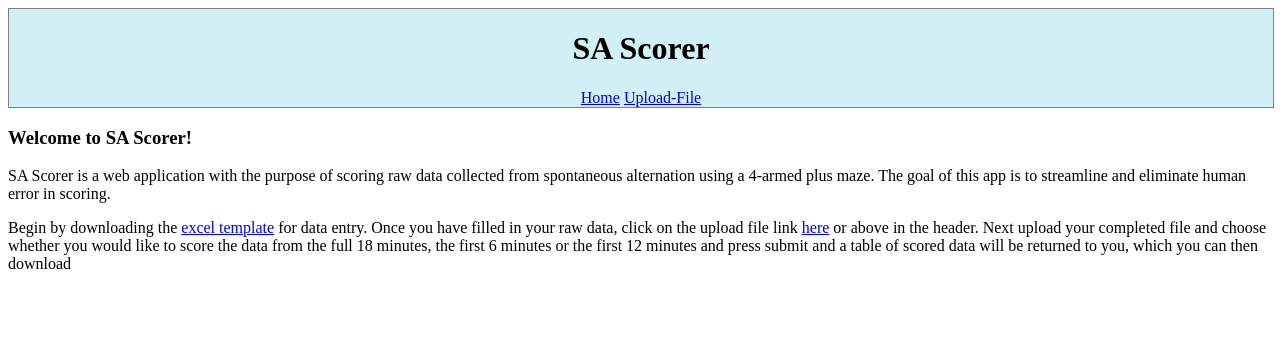
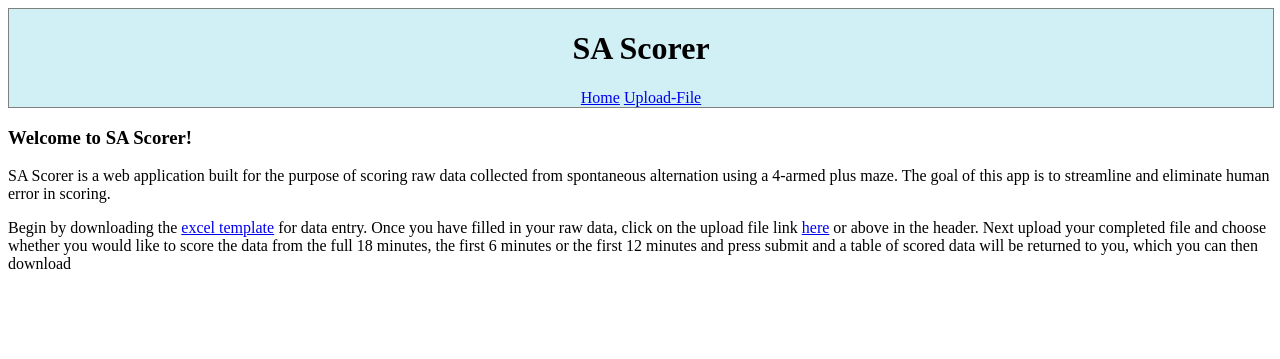
Before and after one commit to andrewfulton9/SA_scorer_webapp, a Flask app: page / in a window 1280 px wide. Shown: the top 359 px of the page. Run offline with Flask 2, Linux system fonts and the light colour scheme.

Commit message:
edit description

```diff
--- a/app.py
+++ b/app.py
@@ -34,7 +34,7 @@ def build_scored_df(filename, rescore=None):
         scored = sa(df, rescore12 = True)
 
     scored = pd.concat([df['group'], weight_percentage, scored], axis=1)
-    scored = scored.dropna(how = 'any', axis = 0)
+    scored = scored.dropna(thresh = 6, axis = 0)
     return scored
 
 @app.route('/', methods = ['GET'])
--- a/templates/home.html
+++ b/templates/home.html
@@ -5,7 +5,7 @@
 {% block content %}
 <h3> Welcome to SA Scorer! </h3>
 
-<p> SA Scorer is a web application with the purpose of scoring raw
+<p> SA Scorer is a web application built for the purpose of scoring raw
     data collected from spontaneous alternation using a 4-armed plus
     maze. The goal of this app is to streamline and eliminate human
     error in scoring.
```
